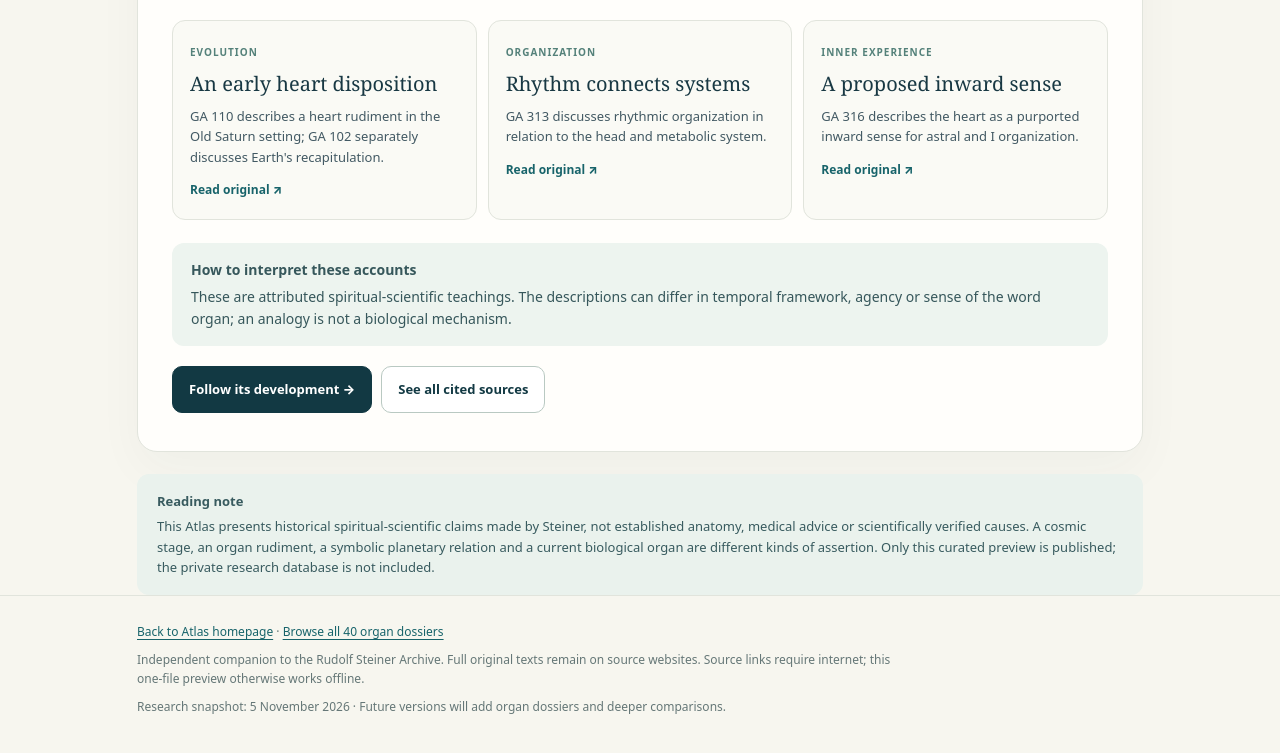
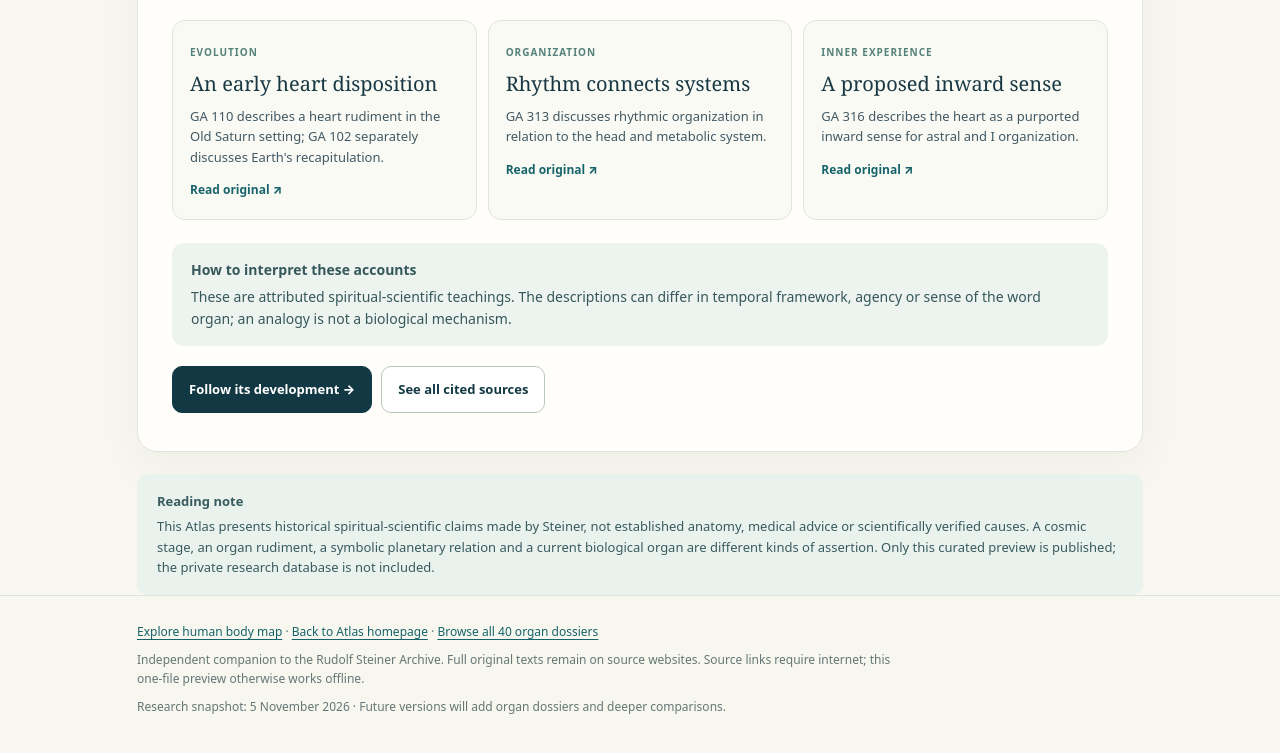
Before and after one commit to infinix8/rudolf-steiner-atlas, a plain HTML site: page atlas/mobile-preview.html in a window 1280 px wide. Shown: the part 1396-2149 px from the top of the page. Drawn offline with Linux system fonts and the light colour scheme.

Commit message:
Link new clickable organ map across Atlas navigation [skip ci]

```diff
--- a/atlas/mobile-preview.html
+++ b/atlas/mobile-preview.html
@@ -47,7 +47,7 @@ main{padding:35px 0 66px}.sectiontitle{display:flex;justify-content:space-betwee
 </article>
 <div class="footnote"><strong>Reading note</strong><p>This Atlas presents historical spiritual-scientific claims made by Steiner, not established anatomy, medical advice or scientifically verified causes. A cosmic stage, an organ rudiment, a symbolic planetary relation and a current biological organ are different kinds of assertion. Only this curated preview is published; the private research database is not included.</p></div>
 </main>
-<footer><div class="wrap"><p><a href="../index.html">Back to Atlas homepage</a> · <a href="organs.html">Browse all 40 organ dossiers</a></p><p>Independent companion to the Rudolf Steiner Archive. Full original texts remain on source websites. Source links require internet; this one-file preview otherwise works offline.</p><p>Research snapshot: 5 November 2026 · Future versions will add organ dossiers and deeper comparisons.</p></div></footer>
+<footer><div class="wrap"><p><a href="body.html">Explore human body map</a> · <a href="../index.html">Back to Atlas homepage</a> · <a href="organs.html">Browse all 40 organ dossiers</a></p><p>Independent companion to the Rudolf Steiner Archive. Full original texts remain on source websites. Source links require internet; this one-file preview otherwise works offline.</p><p>Research snapshot: 5 November 2026 · Future versions will add organ dossiers and deeper comparisons.</p></div></footer>
 <script>
 "use strict";
 (function(){
```
